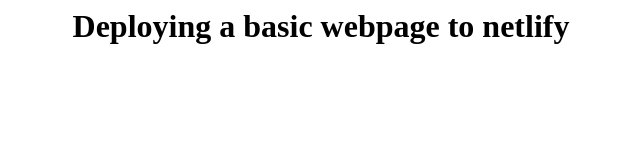
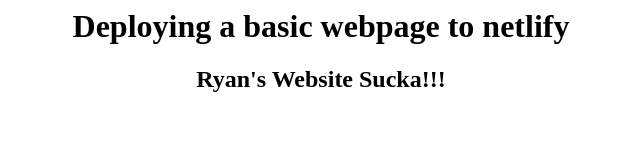
Before and after one commit to Paulhj/netlify-test, a plain HTML site: page index.html in a window 1280 px wide. Shown: the whole page, without its empty margins (319-959 px from the left). Drawn offline with Linux system fonts and the light colour scheme.

Commit message:
First Push

```diff
--- a/index.html
+++ b/index.html
@@ -12,6 +12,7 @@
 <body>
     <div>
         <h1>Deploying a basic webpage to netlify</h1>
+        <h2>Ryan's Website Sucka!!!</h2>
     </div>
 </body>
 </html>
```
